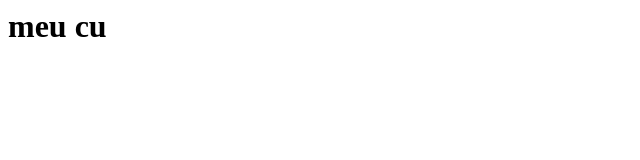
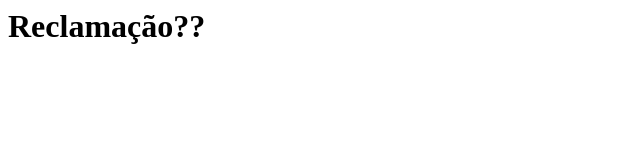
Before and after one commit to pdevs69/onibus, a plain HTML site: page index.html in a window 1280 px wide. Shown: the whole page, without its empty margins (0-640 px from the left). Drawn offline with Linux system fonts and the light colour scheme.

Commit message:
Update index.html

```diff
--- a/index.html
+++ b/index.html
@@ -7,6 +7,6 @@
       <title>Segbus</title>
     </head>
     <body>
-      <h1> meu cu </h1>
+      <h1>Reclamação??</h1>
     </body>
   </html>
```
